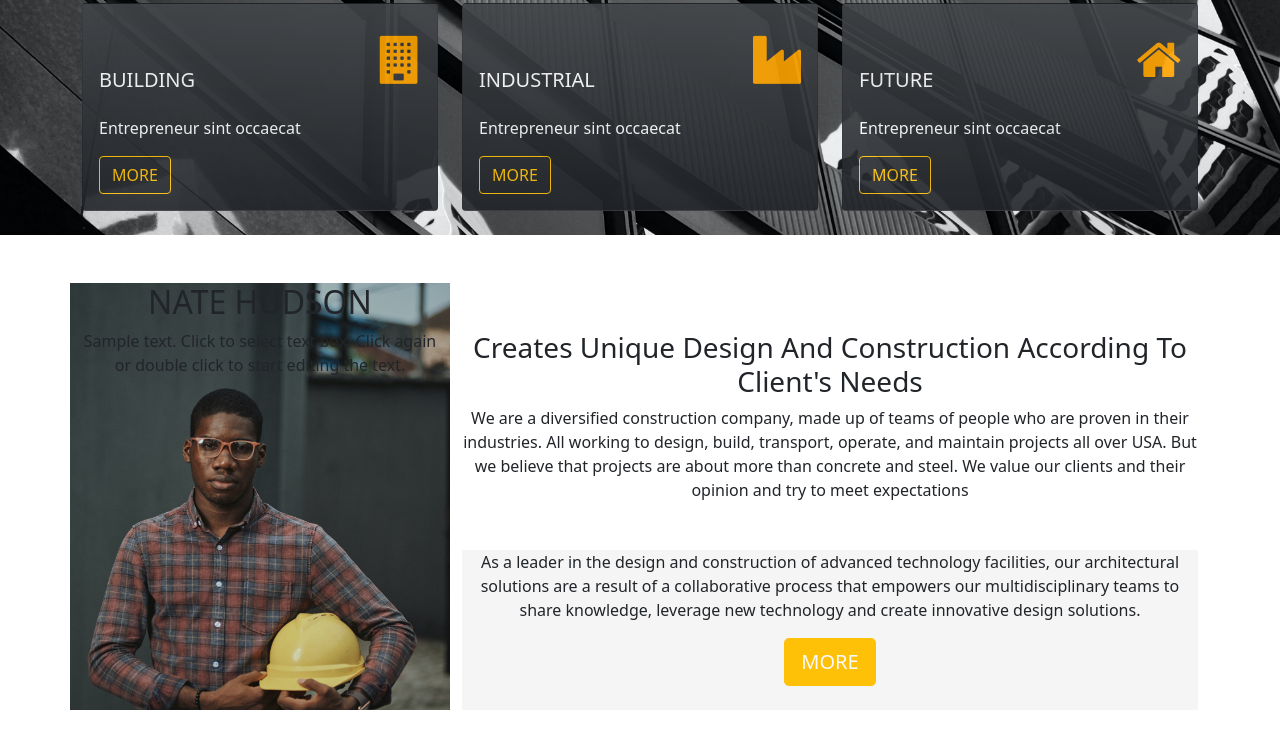
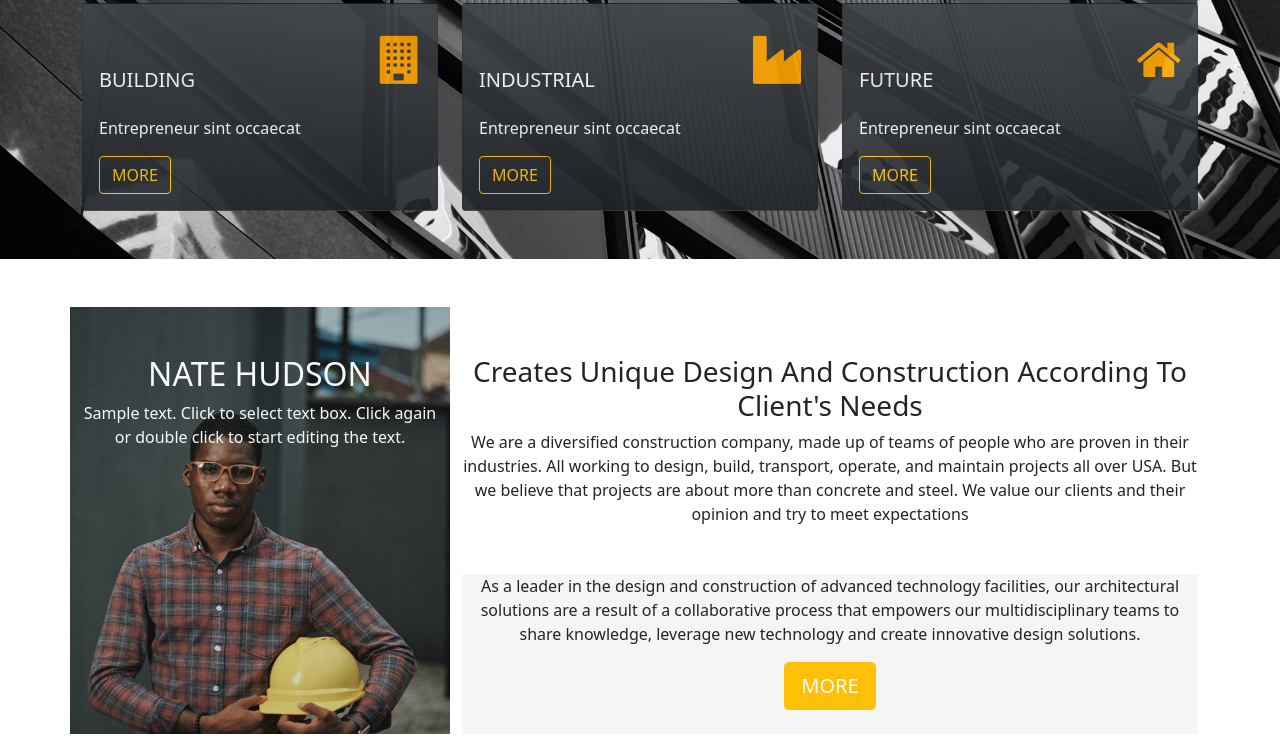
Before and after one commit to kimeu254/Weekend-Challenge-1, a plain HTML site: page index.html in a window 1280 px wide. Shown: the part 293-1048 px from the top of the page. Drawn offline with nearby package versions, Linux system fonts and the light colour scheme.

Commit message:
final commit

```diff
--- a/index.html
+++ b/index.html
@@ -45,7 +45,7 @@
                     </h1>
                 </div>
 
-                <div class="row">
+                <div class="row pb-5">
                     <div class="col-md-4">
                       <div class="card text-white bg-dark bg-gradient" style="opacity: 0.9;">
                         <div class="card-body">
@@ -95,22 +95,19 @@
                         </div>
                     </div>
                 </div>
-                <div class="mb-5">
-                    .
-                </div>
             </div>
         </div>
         <!-- Section 2 -->
         <div class="mb-5">
             <div class="container">
-                <div class="row">
-                    <div class="col col-lg-4" style="background-image: url('./assets/img/emmanuel-ikwuegbu-KHO_jvns5Xc-unsplash.jpg'); background-size:cover;">
-                        <div class="text-center">
+                <div class="row pt-5">
+                    <div class="col-lg-4 col-md-auto" style="background-image: url('./assets/img/emmanuel-ikwuegbu-KHO_jvns5Xc-unsplash.jpg'); background-size:cover;">
+                        <div class="text-center text-light pt-5">
                             <h2 class="text-uppercase">nate hudson</h2>
                             <p>Sample text. Click to select text box. Click again or double click to start editing the text.</p>
                         </div>
                     </div>
-                    <div class="col col-lg-8">
+                    <div class="col-lg-8 col-md-auto">
                         <div class="text-center">
                             <div class="mb-5">
                                 <h3 class="text-capitalize mt-5">creates unique design and construction according to client's needs</h3>
@@ -198,7 +195,7 @@
                         </div>
                     </div>
                 </div>
-                <div class="text-center mt-5">
+                <div class="text-center mt-5 pb-5">
                     <p>Images from Unsplash</p>
                 </div>
             </div>
```
